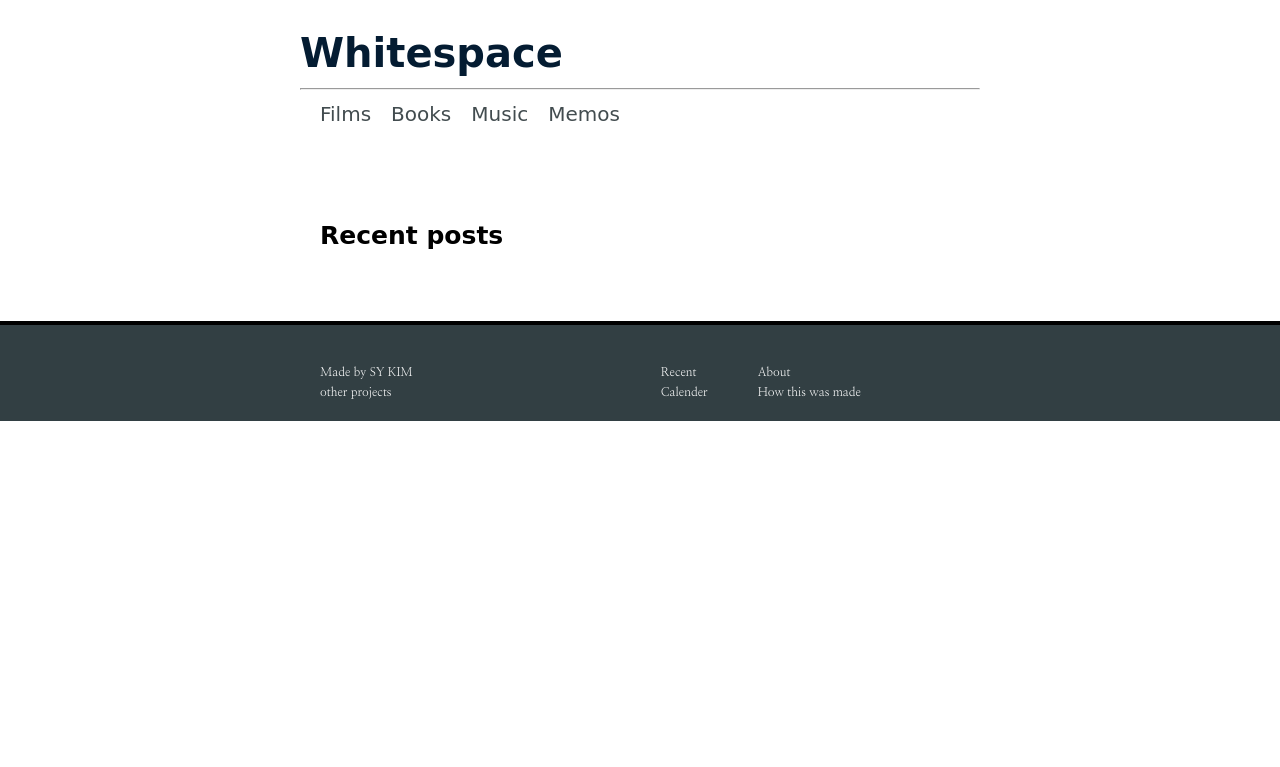
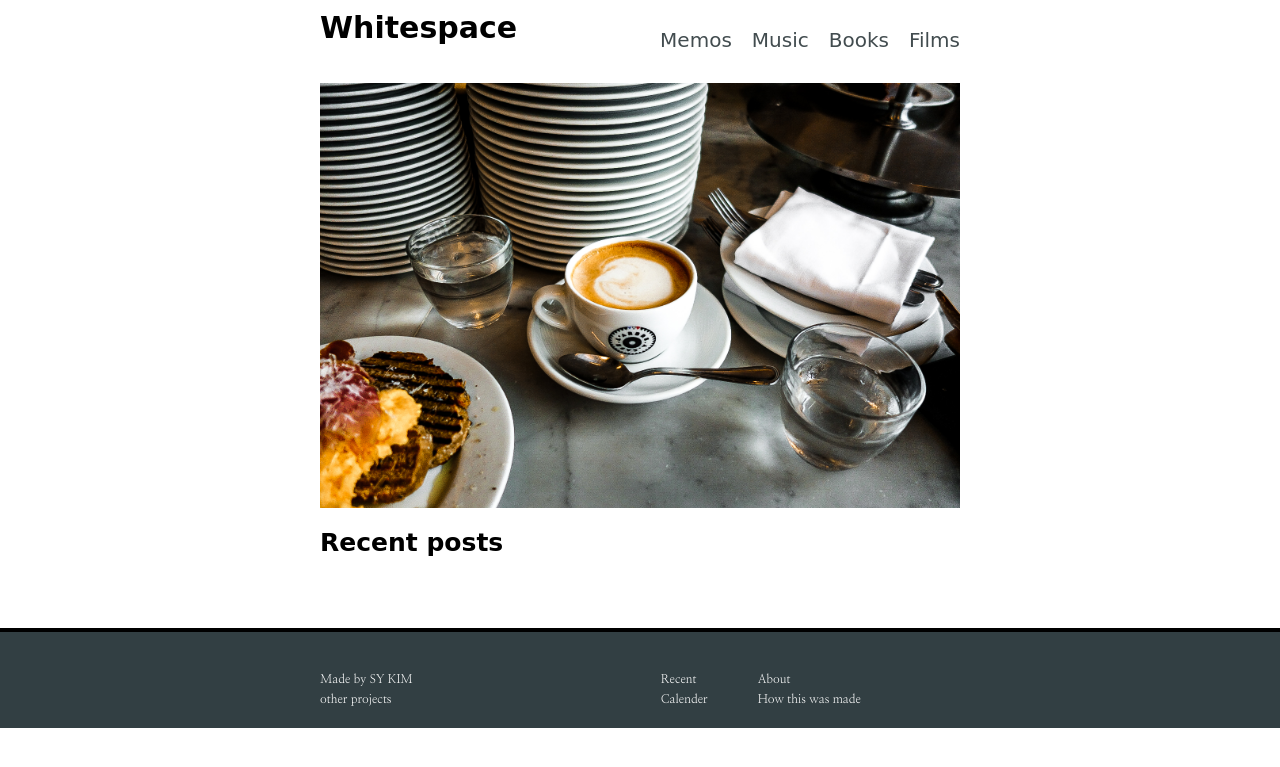
Before and after one commit to king-rabbit/whitespace, a Flask app: page / in a window 1280 px wide. Shown: the top 767 px of the page. Run offline with Flask 2, Linux system fonts and the light colour scheme; data that the repository does not hold is empty; some libraries are stand-ins or nearby versions; some web fonts are replaced.

Commit message:
modify css and add  images

```diff
--- a/app.py
+++ b/app.py
@@ -1,9 +1,10 @@
 import os
 import uuid
 import datetime
+import collections
 from flask import Flask, render_template, request, send_from_directory, url_for
 from flask_wtf import FlaskForm, CSRFProtect
-from wtforms import StringField, SubmitField, DateField
+from wtforms import StringField, SubmitField, DateField, SelectField, Form
 from wtforms.validators import DataRequired
 from pymongo import MongoClient
 from dotenv import load_dotenv
@@ -43,16 +44,19 @@ def create_app():
 
     class Post(FlaskForm):
         title = StringField('Title')
-        content = CKEditorField('Body', validators=[DataRequired()])
         date = StringField('date', default=datetime.datetime.today().strftime("%Y-%m-%d"))
 
+        categories = ['Films', 'Books', 'Music', 'Memos']
+        category = SelectField(label='State', choices=categories)
+
+        content = CKEditorField('Body', validators=[DataRequired()])
 
 
 
     class PostAdmin(ModelView):
-        column_list = ('title', 'content', 'date')
-        column_sortable_list = ('title', 'content', 'date')
-        column_searchable_list = ('title', 'content', 'date')
+        column_list = ('title', 'date', 'category', 'content')
+        column_sortable_list = ('title', 'date', 'category','content')
+        column_searchable_list = ('title', 'date', 'category','content')
         form = Post
         create_template = 'edit.html'
         edit_template = 'edit.html'
--- a/static/css/style.css
+++ b/static/css/style.css
@@ -18,8 +18,9 @@ body {
 
 h1 {
     box-sizing: border-box;
-    font-size: 40px;
-    width: 100%;
+    font-size: 30px;
+    width: fit-content;
+    float: left;
     text-align: left;
     font-family: 'Pushster', cursive;
     margin: 0px;
@@ -33,7 +34,7 @@ h1 {
     width: 100%;
     z-index:1;
     margin: 0 auto;
-    padding: 30px 20px;
+    padding: 10px;
     top:0px;
     display: flex;
     flex-direction: row;
@@ -43,7 +44,7 @@ h1 {
 }
 
 .navbar__brand {
-    width: 680px;
+    width: 640px;
     display: block;
     margin: 0 auto;
 }
@@ -54,18 +55,19 @@ h1 {
     padding: 0;
     display:block;
     color: #424c4f;
-    margin: 0px;
-    height: 50px;
+    margin:0px;
+    height: 45px;
+    margin-top: 18px;
     font-family: 'Simonetta', cursive;
     font-size: 20px;
 }
 
 .navbar__navigation-item:nth-of-type(1){
-    float: left;
+    float: right;
 }
 .navbar__navigation-item{
     margin-left: 20px;
-    float: left;
+    float: right;
 }
 
 .navbar__link{
@@ -81,7 +83,7 @@ h1 {
     margin: 0 auto;
     display:flex;
     flex-flow: row wrap;
-    margin-top: 200px;
+    margin-top: 80px;
     flex-direction: row;
 }
 
@@ -220,7 +222,13 @@ pre {
   }
 
 
+p {
+    width: 100%;
+}
 
+img {
+    width: 100%;
+}
 
 
 /*footer*/
--- a/templates/base.html
+++ b/templates/base.html
@@ -16,8 +16,7 @@
 
       <header class="navbar">
         <div class="navbar__brand">
-         <h1>Whitespace</h1>
-        <hr style="width:100%;text-align:left;margin-left:0">
+         <h1><a href="/">Whitespace</a></h1>
         <ul class="navbar__navigation">
           <li class="navbar__navigation-item"><a href="#" class="navbar__link">Films</a></li>
           <li class="navbar__navigation-item"><a href="#" class="navbar__link">Books</a></li>
--- a/templates/index.html
+++ b/templates/index.html
@@ -1,7 +1,7 @@
 {% extends 'base.html' %}
 {% block content %}
 <main class="main">
-
+  <img src="../static/src/img/coffee2.jpeg" alt="coffee">
   <section>
     <h2>Recent posts</h2>
     {% for entry in entries %}
```
Also changed, not shown: static/src/img/coffee2.jpeg (added), uploads/1c99e2a9-1cad-49ba-80bb-dc963ecb109d.jpeg (added), 7 other files.
